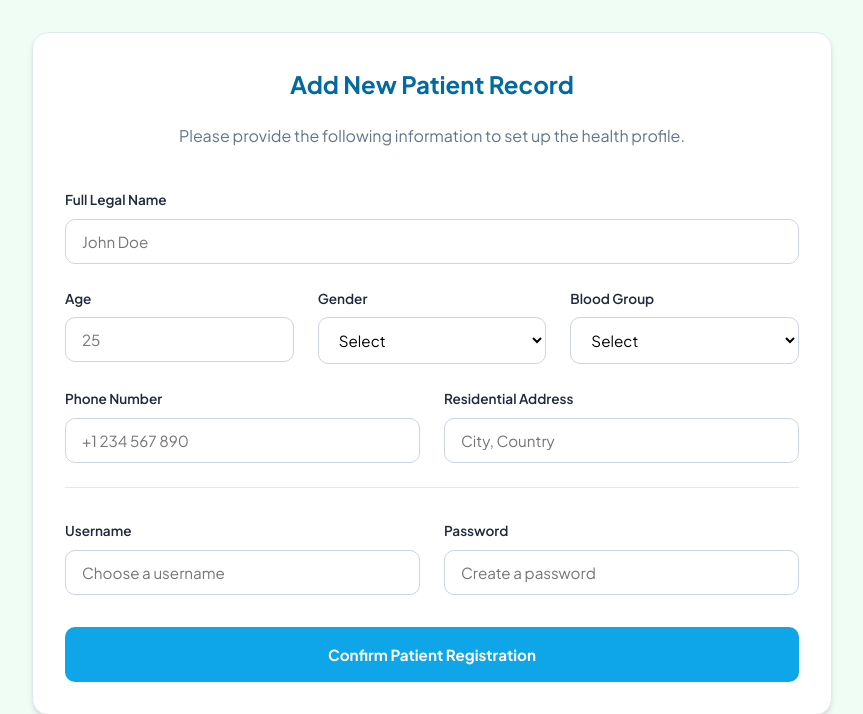
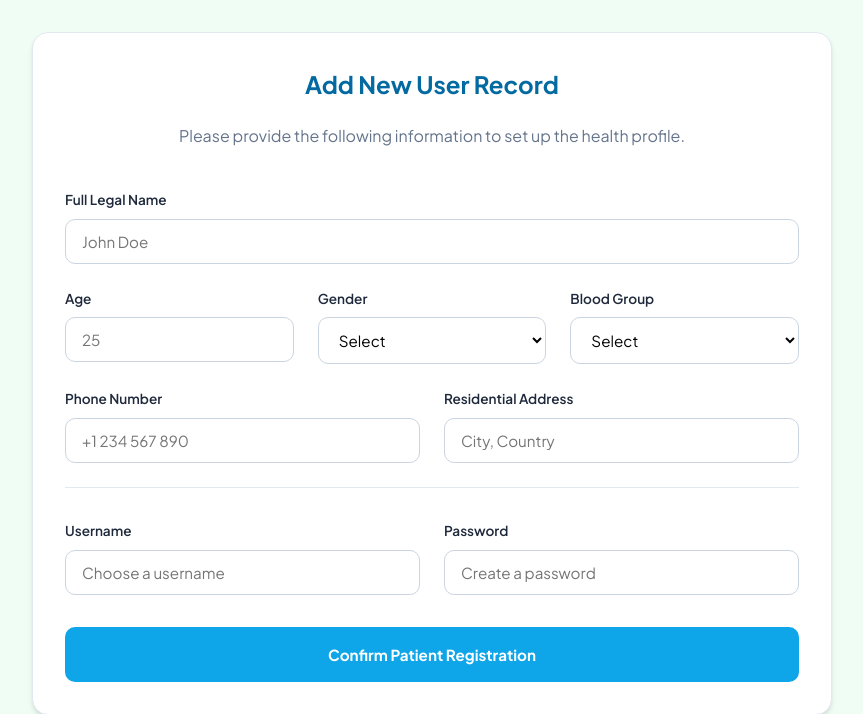
Before and after one commit to aswiiz/healthcare_platform, a Flask app: page /admin/add_patient in a window 1280 px wide. Shown: the part 63-777 px from the top of the page, without its empty margins (208-1071 px from the left). Run offline with Flask 3, Linux system fonts and the light colour scheme; the visitor is signed in with stand-in values (Sample User, id 1).

Commit message:
Change heading for user record creation

```diff
--- a/templates/register.html
+++ b/templates/register.html
@@ -4,7 +4,7 @@
 
 {% block content %}
 <div class="card" style="max-width: 800px;">
-    <h2 style="text-align: center;">{% if is_admin %}Add New Patient Record{% else %}Create Patient Account{% endif %}
+    <h2 style="text-align: center;">{% if is_admin %}Add New User Record{% else %}Create Patient Account{% endif %}
     </h2>
     <p style="color: var(--text-muted); text-align: center; margin-bottom: 2.5rem;">Please provide the following
         information to set up the health profile.</p>
```
